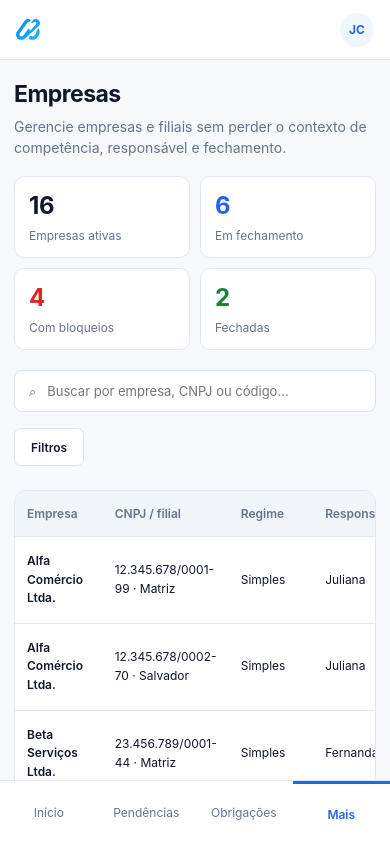
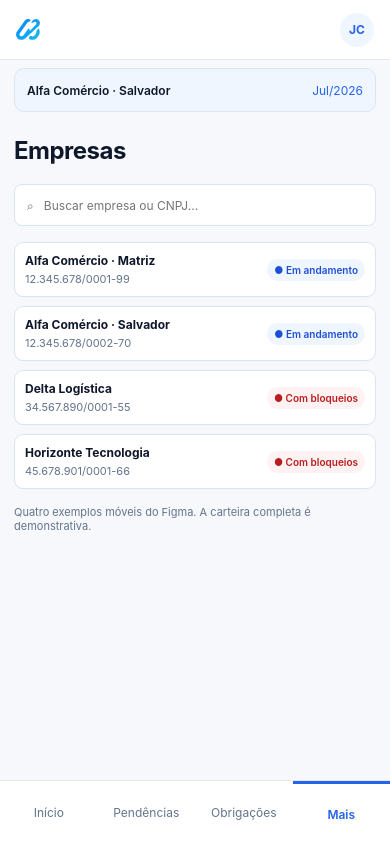
Before and after one commit to ohgrazidesigner-blip/ux-ui-frontend, a React (Vite) app in the folder ledgerflow/: page / in a window 390 px wide. Both pictures are taken after a click on the button "Empresas". Shown: the top 844 px of the page. Built offline with nearby package versions, Linux system fonts and the light colour scheme.

Commit message:
feat(ledgerflow): use Figma mobile module summaries with access to detailed workflows

```diff
--- a/ledgerflow/src/App.jsx
+++ b/ledgerflow/src/App.jsx
@@ -3,6 +3,7 @@ import brandMark from "./assets/ledgerflow-mark.svg";
 import "./styles.css";
 import Modules from "./Modules.jsx";
 import { MobileOverview, MobileMore } from "./MobileViews.jsx";
+import MobileModule from "./MobileModules.jsx";
 
 const FIGMA_URL = "https://www.figma.com/design/79LeQIZXXjuWcoDleD5Pf2?node-id=287-10";
 const navItems = [
@@ -115,6 +116,9 @@ export default function App() {
   const [selected, setSelected] = useState(null);
   const [menuOpen, setMenuOpen] = useState(false);
   const menuPreviouslyOpen = useRef(false);
+  const [mobileExpanded,setMobileExpanded] = useState(false);
+  const [mobileInitialView,setMobileInitialView] = useState(null);
+  const mobileSpecial = ["Empresas","Importações","Fiscal","Pendências","Relatórios"].includes(page);
   const visibleCompanies = useMemo(() => {
     const term = query.trim().toLocaleLowerCase("pt-BR");
     return companies.filter((company) =>
@@ -152,6 +156,8 @@ export default function App() {
   const navigate = (item) => {
     setPage(item);
     setQuery("");
+    setMobileExpanded(false);
+    setMobileInitialView(null);
     setMenuOpen(false);
     window.scrollTo({ top: 0, behavior: "smooth" });
   };
@@ -203,7 +209,14 @@ export default function App() {
           ) : page === "Mais" ? (
             <MobileMore onNavigate={navigate}/>
           ) : (
-            <Modules page={page} onNavigate={navigate} search={query} />
+            <>
+              {mobileSpecial&&<div className={"ledger-mobile-module-summary"+(mobileExpanded?" is-collapsed":"")}>
+                <MobileModule page={page} onNavigate={navigate} onExpand={view=>{setMobileInitialView(view||null);setMobileExpanded(true);}}/>
+              </div>}
+              <div className={"ledger-full-module"+(mobileSpecial&&!mobileExpanded?" is-collapsed":"")}>
+                <Modules key={page+":"+(mobileInitialView||"index")} page={page} onNavigate={navigate} search={query} initialView={mobileInitialView}/>
+              </div>
+            </>
           )}
         </main>
       </div>
```
